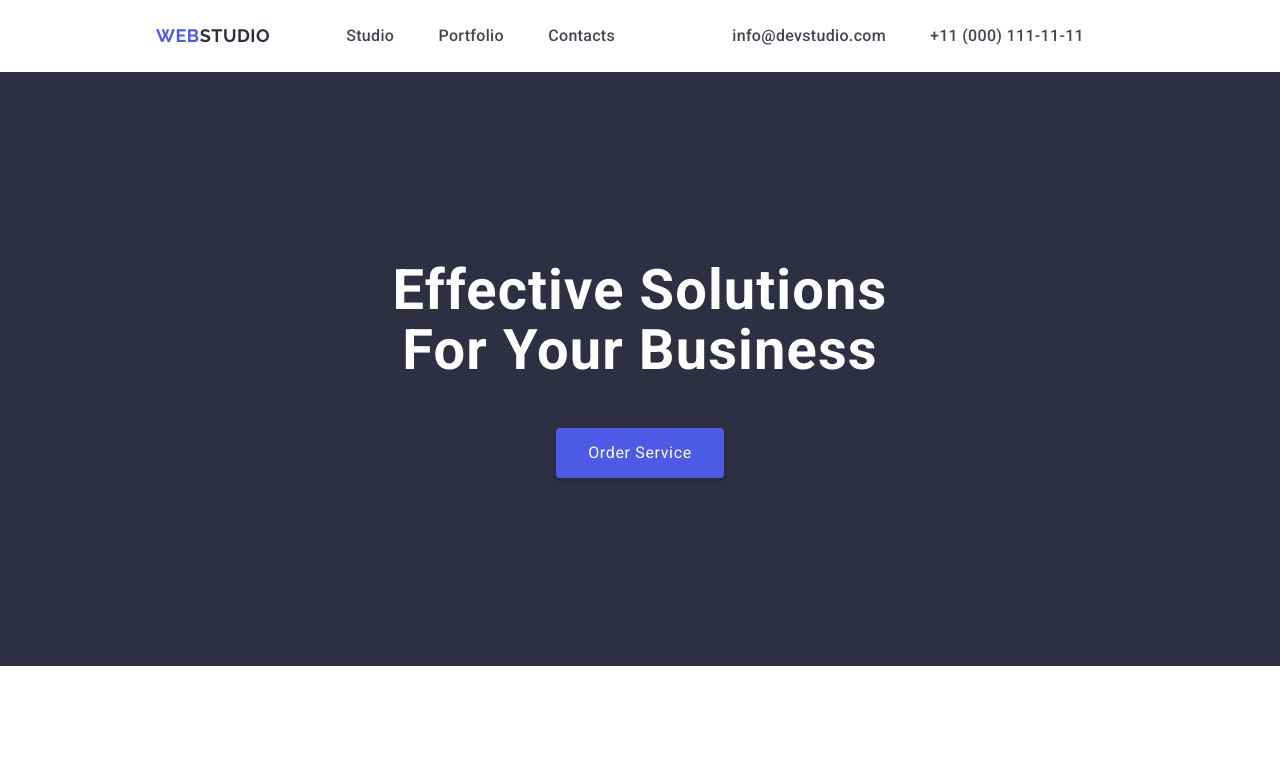
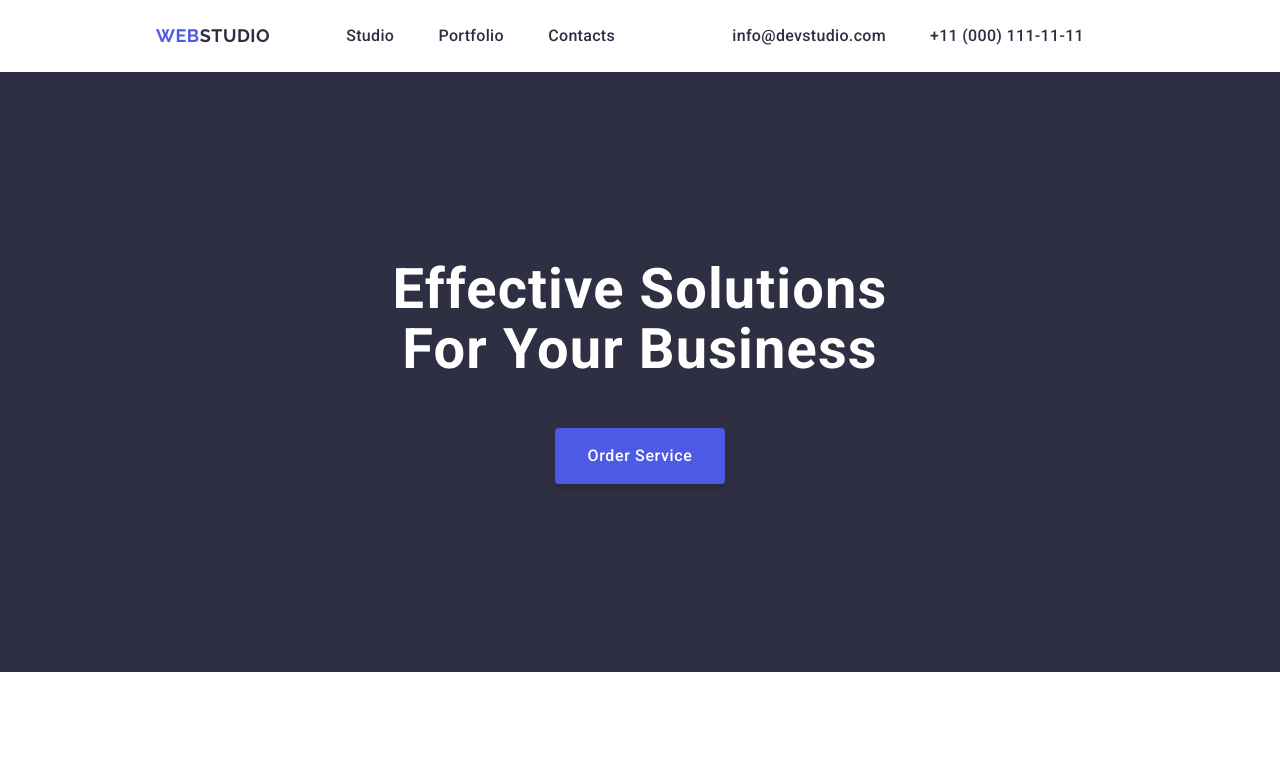
Before and after one commit to YuriyDobryanskiy/FS-homework-2, a plain HTML site: page index.html in a window 1280 px wide. Shown: the top 783 px of the page. Drawn offline with nearby package versions, Linux system fonts and the light colour scheme.

Commit message:
edit css #2

```diff
--- a/css/styles.css
+++ b/css/styles.css
@@ -142,10 +142,12 @@ header > address ul li a {
   font-size: 16px;
   line-height: 1.5;
   letter-spacing: 0.02em;
-  color: var(--slate);
+  color: var(--navybluemodal);
 }
 header > nav ul li a:hover,
-header > address ul li a:hover {
+header > address ul li a:hover,
+header > nav ul li a:active,
+header > address ul li a:active {
   color: var(--ocean);
 }
 header > nav ul li a::after {
@@ -196,23 +198,29 @@ main .solution h1 {
   text-transform: capitalize;
   font-size: 56px;
   font-weight: var(--bolder-font);
-  line-height: 60px;
+  line-height: 1.07;
   letter-spacing: 1.12px;
   width: 500px;
   margin: 0 auto 48px;
 }
 main .solution > button {
+  font-family: 'Roboto', sans-serif;
+  font-weight: 500;
+  font-size: 16px;
+  line-height: 1.5;
   border-radius: 4px;
   background: var(--iris);
   color: var(--white);
   box-shadow: 0px 4px 4px 0px rgba(0, 0, 0, 0.15);
   border: 0;
   padding: 16px 32px;
-  letter-spacing: 0.64px;
+  letter-spacing: 0.04em;
   transition: background-color 0.3s ease-out;
 }
-main .solution > button:hover {
-  background: var(--ocean);
+main .solution > button:hover,
+main .solution > button:active {
+  background: #404bbf;
+  cursor: pointer;
 }
 /*solution*/
 main .parts {
--- a/index.html
+++ b/index.html
@@ -25,9 +25,9 @@
           >Web<span class="studio">Studio</span></a
         >
         <ul>
-          <li><a href="./index.html" class="mainLink">Studio</a></li>
-          <li><a href="">Portfolio</a></li>
-          <li><a href="">Contacts</a></li>
+          <li class="mainLink"><a href="./index.html">Studio</a></li>
+          <li class="mainLink"><a href="">Portfolio</a></li>
+          <li class="mainLink"><a href="">Contacts</a></li>
         </ul>
       </nav>
       <address class="addrs">
@@ -45,8 +45,8 @@
     </header>
     <main>
       <section class="solution">
-        <h1>Effective Solutions for Your Business</h1>
-        <button type="button">Order Service</button>
+        <h1 class="solutionTitle">Effective Solutions for Your Business</h1>
+        <button type="button" class="solutionButton">Order Service</button>
       </section>
       <section class="parts">
         <h2>Заголовок</h2>
```
